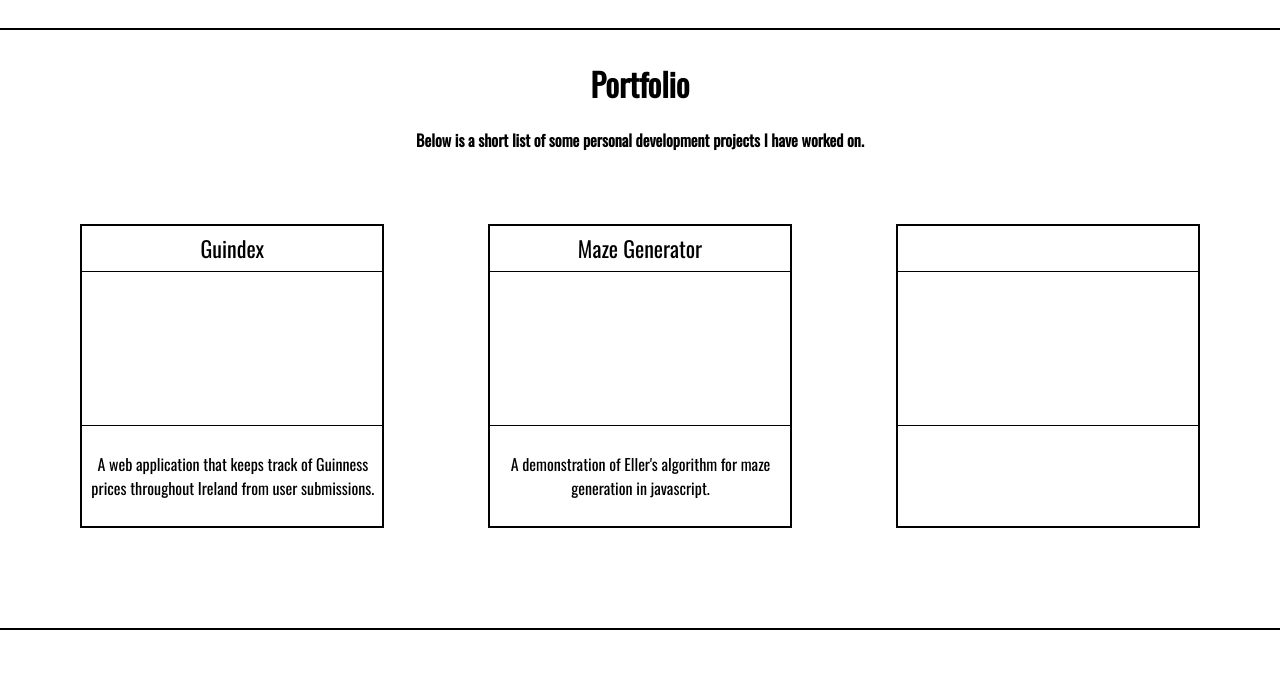
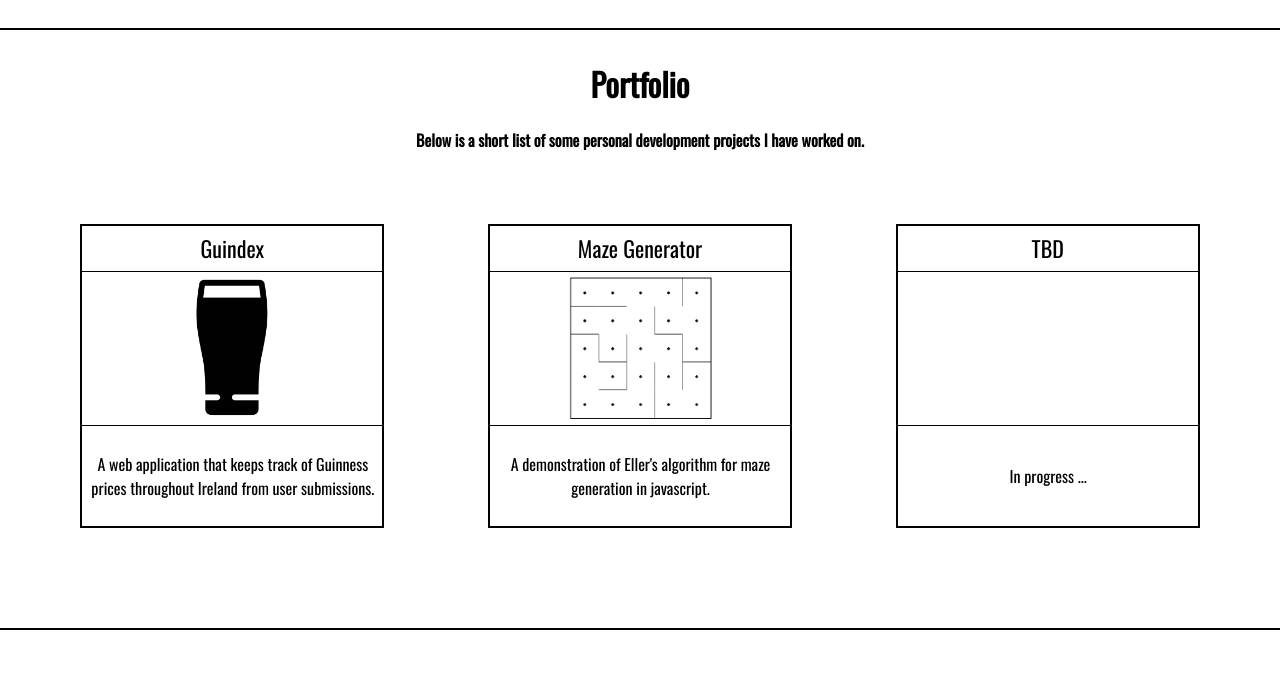
Before and after one commit to howardrj/PersonalWebsite, a Django app: page / in a window 1280 px wide. Shown: the part 1969-2651 px from the top of the page. Run offline with Django 3.2, Linux system fonts and the light colour scheme; parts of the project's set-up code (start-up, migrations or seed data) failed here and were passed over; some libraries are stand-ins or nearby versions.

Commit message:
Added project images

```diff
--- a/website/static/css/index.css
+++ b/website/static/css/index.css
@@ -463,6 +463,8 @@ a.project_container {
 
 .project_body {
     display: block;
+    width: 100%;
+    height: 55%;
 }
 
 .project_description_container {
@@ -482,3 +484,9 @@ a.project_container {
     display:table-cell;
     vertical-align:middle;
 }
+
+.project_image {
+    margin: 2px;
+    max-height: 90%;
+    max-width: 90%;
+}
--- a/website/templates/portfolio.html
+++ b/website/templates/portfolio.html
@@ -1,3 +1,5 @@
+{% load static %}
+
 <div id="portfolio_section" name="portfolio">
 
     <h1> Portfolio </h1>
@@ -11,7 +13,7 @@
         </div>
 
         <div class="project_body">
-
+            <img class="project_image" src="{% static "images/guindex_favicon.png" %}">
         </div>
 
         <div class="project_description_container">
@@ -28,7 +30,7 @@
         </div>
 
         <div class="project_body">
-
+            <img class="project_image" src="{% static "images/maze.png" %}">
         </div>
 
         <div class="project_description_container">
@@ -41,7 +43,7 @@
     <a class="project_container" data-href="https://guindex.ie" title="https://guindex.ie">
 
         <div class="project_header">
-
+            <span class="project_title"> TBD </span>
         </div>
 
         <div class="project_body">
@@ -49,7 +51,9 @@
         </div>
 
         <div class="project_description_container">
-
+            <span class="project_description">
+                In progress ...
+            </span>
         </div>
     </a>
 
```
Also changed, not shown: website/static/images/guindex_favicon.png (added), website/static/images/maze.png (added).
